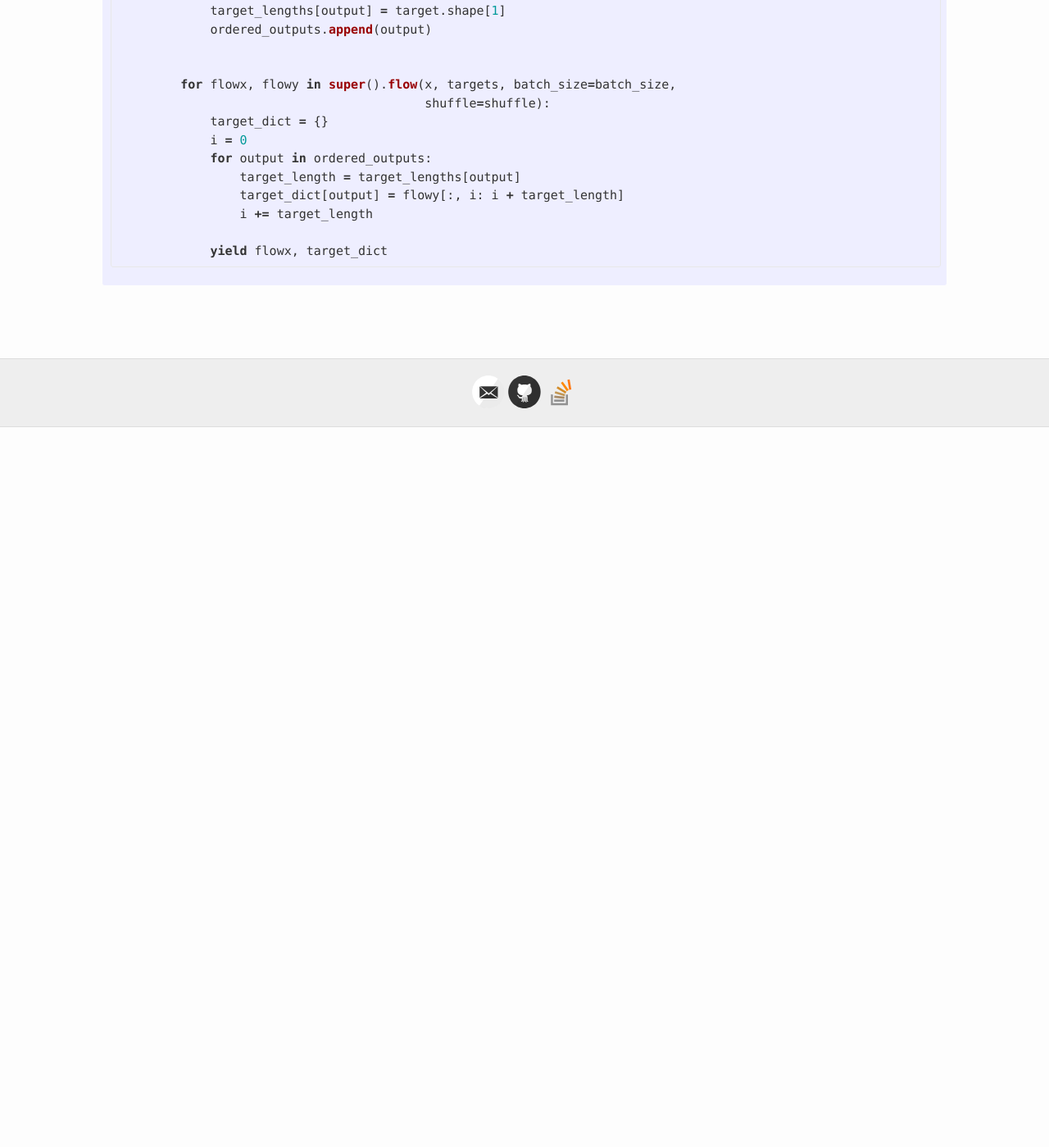
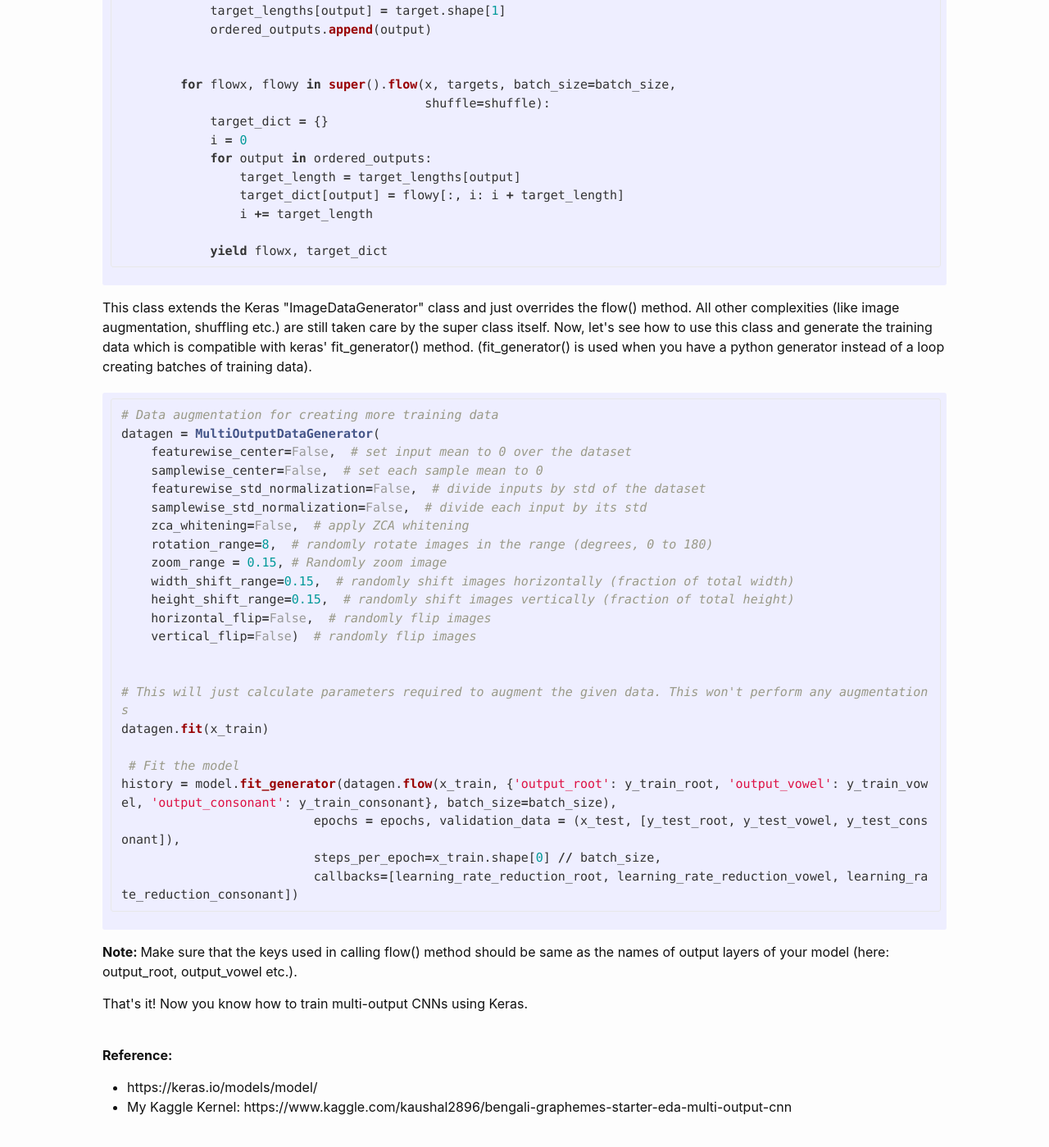
Before and after one commit to Kaushal28/kaushal28.github.io, a Jekyll site: the page built from _posts/2020-03-29-Building-Multi-Output-CNN-with-Keras.html, in a window 1280 px wide and 1400 px high, scrolled down 4674 px. Shown: the whole window at 82% size. Built offline with Jekyll 4.4.1, drawn with Linux system fonts in a browser that asks for light colours; formulas are drawn with MathJax 3; comment, search, counter and statistics services are not loaded; before the commit the page ends 5195 px from its top, so only the background shows below that.

Commit message:
Update 2020-03-29-Building-Multi-Output-CNN-with-Keras.html

```diff
--- a/_posts/2020-03-29-Building-Multi-Output-CNN-with-Keras.html
+++ b/_posts/2020-03-29-Building-Multi-Output-CNN-with-Keras.html
@@ -204,6 +204,46 @@ class MultiOutputDataGenerator(keras.preprocessing.image.ImageDataGenerator):
 
 {% endhighlight %}
 
+<p> This class extends the Keras "ImageDataGenerator" class and just overrides the flow() method. All other complexities (like image augmentation, shuffling etc.) are still taken care by the super class itself. Now, let's see how to use this class and generate the training data which is compatible with keras' fit_generator() method. (fit_generator() is used when you have a python generator instead of a loop creating batches of training data).</p>
+
+
+{% highlight python %}
+
+# Data augmentation for creating more training data
+datagen = MultiOutputDataGenerator(
+    featurewise_center=False,  # set input mean to 0 over the dataset
+    samplewise_center=False,  # set each sample mean to 0
+    featurewise_std_normalization=False,  # divide inputs by std of the dataset
+    samplewise_std_normalization=False,  # divide each input by its std
+    zca_whitening=False,  # apply ZCA whitening
+    rotation_range=8,  # randomly rotate images in the range (degrees, 0 to 180)
+    zoom_range = 0.15, # Randomly zoom image
+    width_shift_range=0.15,  # randomly shift images horizontally (fraction of total width)
+    height_shift_range=0.15,  # randomly shift images vertically (fraction of total height)
+    horizontal_flip=False,  # randomly flip images
+    vertical_flip=False)  # randomly flip images
+
+
+# This will just calculate parameters required to augment the given data. This won't perform any augmentations
+datagen.fit(x_train)
+
+ # Fit the model
+history = model.fit_generator(datagen.flow(x_train, {'output_root': y_train_root, 'output_vowel': y_train_vowel, 'output_consonant': y_train_consonant}, batch_size=batch_size),
+                          epochs = epochs, validation_data = (x_test, [y_test_root, y_test_vowel, y_test_consonant]),
+                          steps_per_epoch=x_train.shape[0] // batch_size,
+                          callbacks=[learning_rate_reduction_root, learning_rate_reduction_vowel, learning_rate_reduction_consonant])
+
+{% endhighlight %}
+
+<p> <strong>Note: </strong> Make sure that the keys used in calling flow() method should be same as the names of output layers of your model (here: output_root, output_vowel etc.).</p>
+<p> That's it! Now you know how to train multi-output CNNs using Keras.</p>
+<br>
+
+<p> <strong> Reference: </strong> </p>
+<ul>
+  <li> https://keras.io/models/model/ </li>
+  <li> My Kaggle Kernel: https://www.kaggle.com/kaushal2896/bengali-graphemes-starter-eda-multi-output-cnn </li>
+</ul>
 
 <br>
 <div id="disqus_thread"></div>
```
